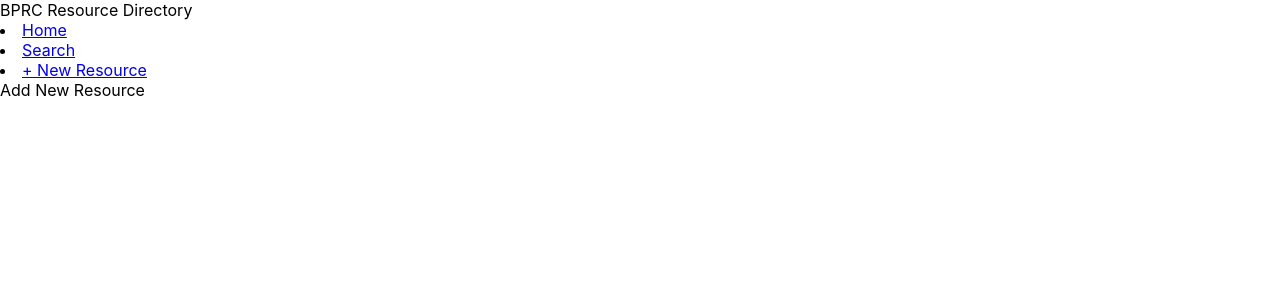
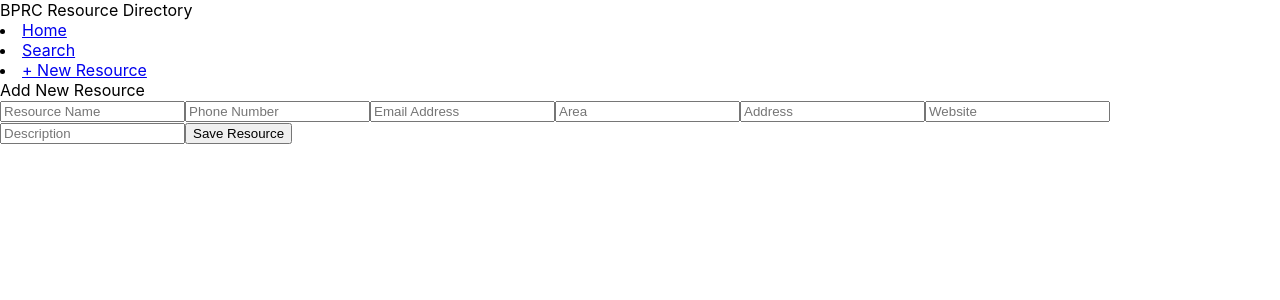
Before and after one commit to toch6278/BPRC, a React (Create React App) app in the folder bprc-directory/: page /new-resource in a window 1280 px wide. Shown: the top 300 px of the page. Built offline with nearby package versions, Linux system fonts and the light colour scheme.

Commit message:
add resource to firebase
incomplete, need to figure out how to add to firebase

```diff
--- a/bprc-directory/src/App.js
+++ b/bprc-directory/src/App.js
@@ -2,7 +2,7 @@ import logo from './logo.svg';
 import { useEffect, useState } from "react";
 import './App.css';
 import { Auth } from "./components/auth.js";
-import { db } from "./config/firebase";
+import { directory } from "./config/firebase";
 import { getDocs, collection } from 'firebase/firestore';
 import MainLayout from "./MainLayout"
 
@@ -12,7 +12,7 @@ function App() {
 
   const [hashtagList, setHashtagList] = useState([]);
 
-  const hashtagCollectionRef = collection(db, "Hashtags");
+  const hashtagCollectionRef = collection(directory, "Hashtags");
 
   useEffect(() => {
     //use async function to make the useEffect() work
--- a/bprc-directory/src/MainLayout.js
+++ b/bprc-directory/src/MainLayout.js
@@ -1,6 +1,7 @@
 import React from 'react'
 import Navbar from './components/navbar'
 
+// have the same layout on every page
 function MainLayout({children}) {
     return (
         <div>
--- a/bprc-directory/src/config/firebase.js
+++ b/bprc-directory/src/config/firebase.js
@@ -28,4 +28,4 @@ const app = initializeApp(firebaseConfig);
 export const auth = getAuth(app);
 export const googleProvider = new GoogleAuthProvider();
 
-export const db = getFirestore(app);
+export const directory = getFirestore(app);
--- a/bprc-directory/src/pages/NewResource.js
+++ b/bprc-directory/src/pages/NewResource.js
@@ -1,12 +1,117 @@
-import React from 'react'
-import MainLayout from "../MainLayout"
+import React from 'react';
+import { useState } from 'react';
+import MainLayout from "../MainLayout";
+import {directory} from '../config/firebase';
+import { addDoc, collection, doc } from "firebase/firestore";
+
+// take inputs from page and write to firebase
+// https://www.youtube.com/watch?v=DV1sUeszRuA
 
 function NewResource() {
+
+    // set input values as objects of the resource
+    const [resource, setResource] = useState({
+        name: "",
+        phone: "",
+        email: "",
+        area: "",
+        address: "",
+        website: "",
+        description: "",
+    });
+
+    // taking database reference from firebase to input into document
+    // directory = firebase.firestore();
+
+    // function to change the data in firestore
+    const dataChange = (event) => {
+        // event.PreventDefault();
+        const {name, value} = event.target;
+        setResource((prev) => {
+            return {...prev, [name]: value};
+        })
+    }
+
+    // // upload inputted data on site to documents on firebase
+    // const addResourceDoc = (event) => {
+    //     event.PreventDefault();
+    //     // use .add() to create automatic ids for each resource
+    //     db.collection("Resources").add({
+    //         name: resource.name,
+    //         phone: resource.phone,
+    //         email: resource.email,
+    //         area: resource.area,
+    //         address: resource.address,
+    //         website: resource.website,
+    //         description: resource.description,
+    //     }).then((resourceRef) => {
+    //         // receives a document reference from firestore after resource is created
+    //         const resourceId = resourceRef.id;
+    //         console.log(resourceId);
+    //     }).catch((err) => {
+    //         // catches any errors that might occur when creating the resource
+    //         console.log("error" + err.message);
+    //     })
+    // }
+
     return (
         <MainLayout>
             <div> Add New Resource </div>
+            {/* call funciton on form submision */}
+            <form>
+            {/* onSubmit = {addResourceDoc} */}
+                <input
+                    type = "text"
+                    name = "name"
+                    value = {resource.name}
+                    onChange = {dataChange}
+                    placeholder = "Resource Name"
+                />
+                <input
+                    type = "text"
+                    name = "phone"
+                    value = {resource.phone}
+                    onChange = {dataChange}
+                    placeholder = "Phone Number"
+                />
+                <input
+                    type = "text"
+                    name = "email"
+                    value = {resource.email}
+                    onChange = {dataChange}
+                    placeholder = "Email Address"
+                />
+                <input
+                    type = "text"
+                    name = "area"
+                    value = {resource.area}
+                    onChange = {dataChange}
+                    placeholder = "Area"
+                />
+                <input
+                    type = "text"
+                    name = "address"
+                    value = {resource.address}
+                    onChange = {dataChange}
+                    placeholder = "Address"
+                />
+                <input
+                    type = "text"
+                    name = "website"
+                    value = {resource.website}
+                    onChange = {dataChange}
+                    placeholder = "Website"
+                />
+                <input
+                    type = "text"
+                    name = "description"
+                    value = {resource.description}
+                    onChange = {dataChange}
+                    placeholder = "Description"
+                />
+                <button> Save Resource </button>
+            </form>
         </MainLayout>
-
     )
 }
 
```
